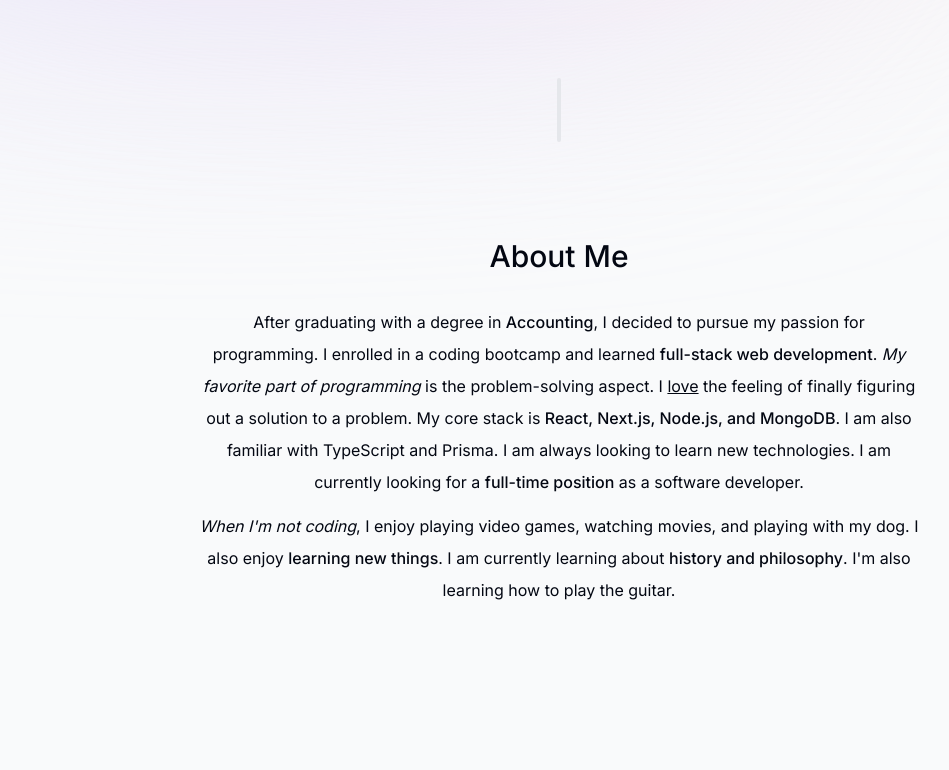
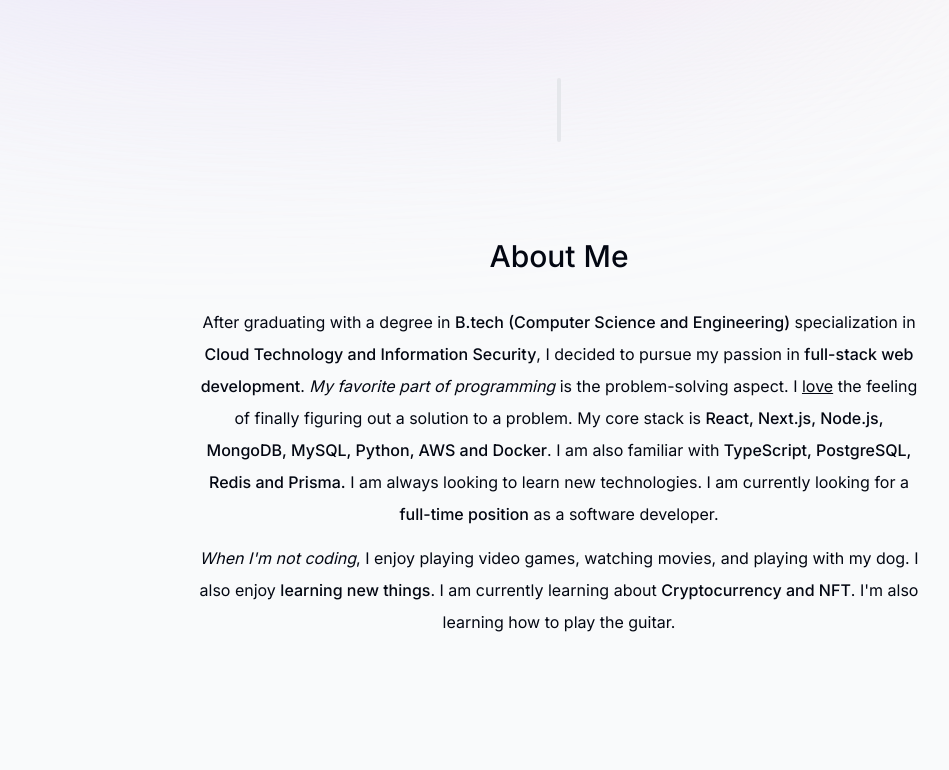
Before and after one commit to harshitsingh20/My-Portfolio, a Next.js app: page / in a window 1280 px wide. Shown: the part 586-1356 px from the top of the page, without its empty margins (81-1030 px from the left). Built offline with nearby package versions, Linux system fonts and the light colour scheme.

Commit message:
about section updated

```diff
--- a/components/about.tsx
+++ b/components/about.tsx
@@ -21,17 +21,19 @@ export default function About() {
       {/* <h2 className="text-3xl font-medium capitalize mb-8">About me</h2> */}
       <p className="mb-3">
         After graduating with a degree in{" "}
-        <span className="font-medium">Accounting</span>, I decided to pursue my
-        passion for programming. I enrolled in a coding bootcamp and learned{" "}
-        <span className="font-medium">full-stack web development</span>.{" "}
+        <span className="font-medium">B.tech</span><span className="font-medium">{" "}(Computer Science and Engineering){" "}</span>
+        specialization in {" "}<span className="font-medium">Cloud Technology and Information Security</span>
+        , I decided to pursue my
+        passion in <span className="font-medium">full-stack web development</span>.{" "}
+
         <span className="italic">My favorite part of programming</span> is the
         problem-solving aspect. I <span className="underline">love</span> the
         feeling of finally figuring out a solution to a problem. My core stack
         is{" "}
         <span className="font-medium">
-          React, Next.js, Node.js, and MongoDB
+          React, Next.js, Node.js, MongoDB, MySQL, Python, AWS and Docker
         </span>
-        . I am also familiar with TypeScript and Prisma. I am always looking to
+        . I am also familiar with <span className="font-medium">TypeScript, PostgreSQL, Redis and Prisma.</span> I am always looking to
         learn new technologies. I am currently looking for a{" "}
         <span className="font-medium">full-time position</span> as a software
         developer.
@@ -42,7 +44,7 @@ export default function About() {
         video games, watching movies, and playing with my dog. I also enjoy{" "}
         <span className="font-medium">learning new things</span>. I am currently
         learning about{" "}
-        <span className="font-medium">history and philosophy</span>. I'm also
+        <span className="font-medium">Cryptocurrency and NFT</span>. I'm also
         learning how to play the guitar.
       </p>
     </motion.section>
```
Also changed, not shown: 1 other file (tests, documents, lock files or other folders).
